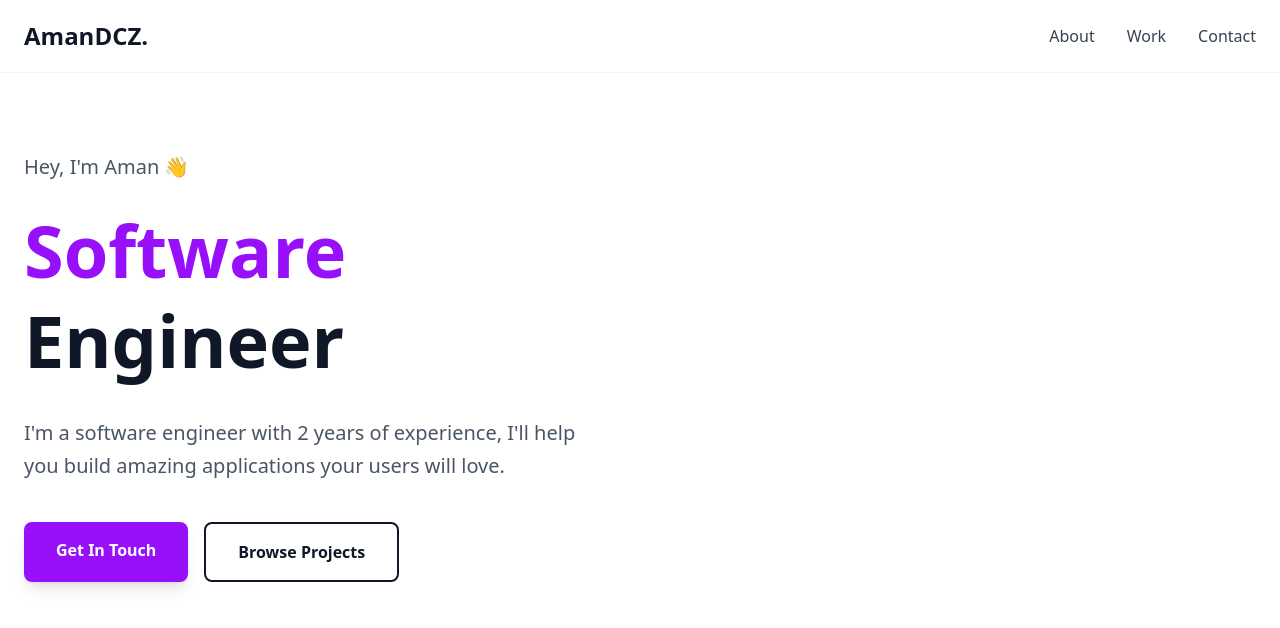
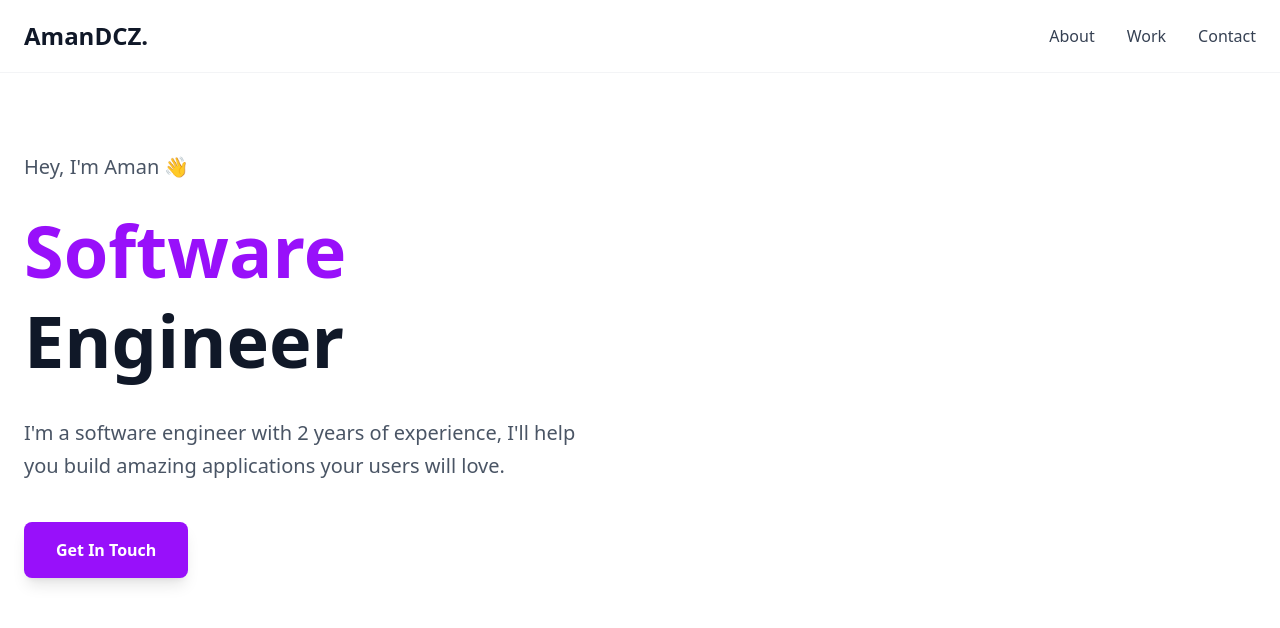
Before and after one commit to Aman-11381/portfolio-website, a React (Vite) app: page / in a window 1280 px wide. Shown: the top 628 px of the page. Built offline with nearby package versions, Linux system fonts and the light colour scheme.

Commit message:
Refactor Home component: remove browse projects button

```diff
--- a/src/pages/Home.tsx
+++ b/src/pages/Home.tsx
@@ -24,18 +24,12 @@ function Home() {
                 build amazing applications your users will love.
               </p>
 
-              <div className="flex flex-wrap gap-4">
+              <div>
                 <a
                   href="/contact"
-                  className="px-8 py-4 bg-purple-600 text-white font-semibold rounded-lg hover:bg-purple-700 transition-colors shadow-lg hover:shadow-xl"
+                  className="px-8 py-4 bg-purple-600 text-white font-semibold rounded-lg hover:bg-purple-700 transition-colors shadow-lg hover:shadow-xl inline-block"
                 >
                   Get In Touch
-                </a>
-                <a
-                  href="/work"
-                  className="px-8 py-4 bg-white text-gray-900 font-semibold rounded-lg border-2 border-gray-900 hover:bg-gray-50 transition-colors"
-                >
-                  Browse Projects
                 </a>
               </div>
             </div>
```
